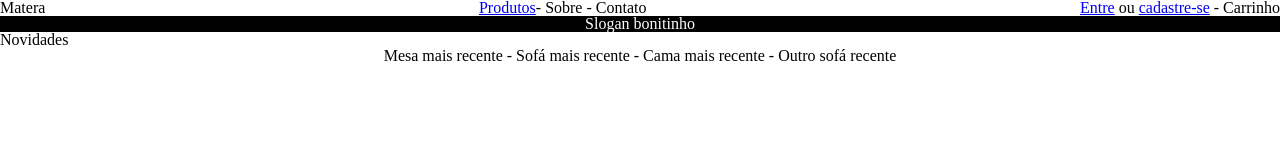
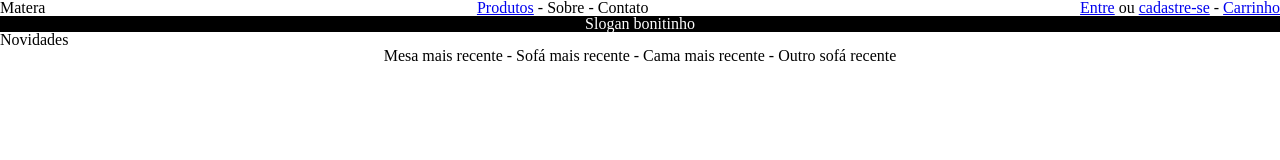
Before and after one commit to lcfernandez/driven-projeto15-matera-front, a React (Create React App) app: page / in a window 1280 px wide. Shown: the top 160 px of the page. Built offline with nearby package versions, Linux system fonts and the light colour scheme.

Commit message:
feat: integrate cart page redirection in header

```diff
--- a/src/components/Header.js
+++ b/src/components/Header.js
@@ -26,11 +26,7 @@ export default function Header() {
             </div>
 
             <div>
-                <Link to="/produtos">
-                    Produtos
-                </Link>
-
-                -
+                <Link to="/produtos">Produtos</Link> -
 
                 Sobre
 
@@ -40,9 +36,7 @@ export default function Header() {
             </div>
 
             <div>
-                {handleActions()} -
-
-                Carrinho
+                {handleActions()} - <Link to="/carrinho">Carrinho</Link>
             </div>
         </HeaderContainer>
     )
```
